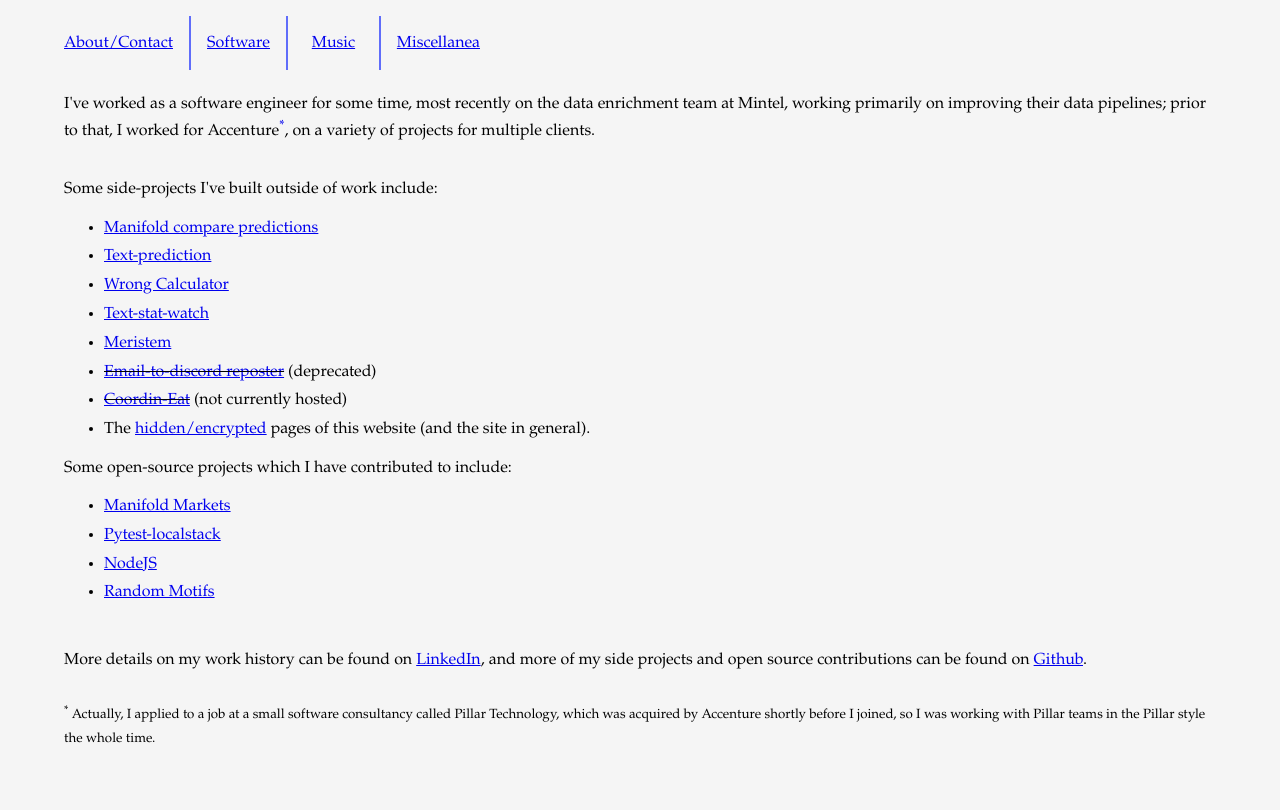
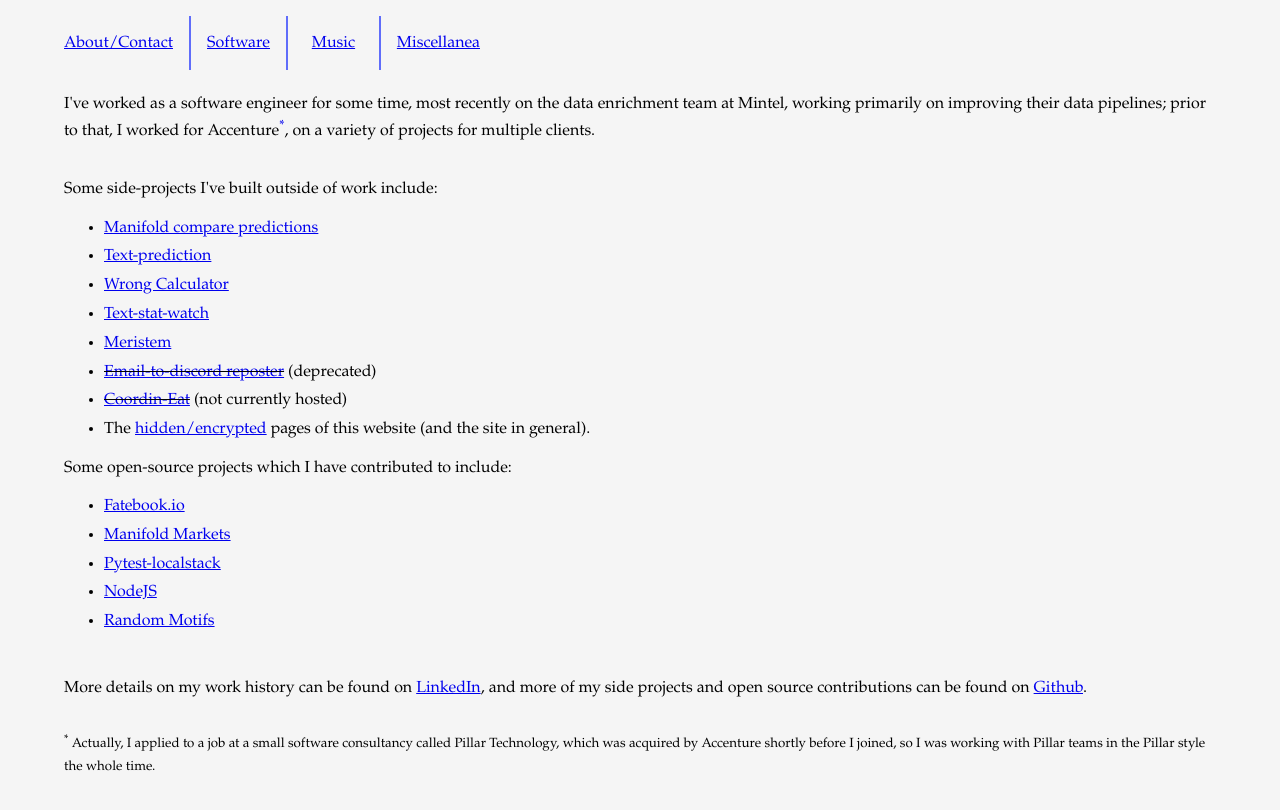
Before and after one commit to ForrestWeiswolf/forrestweiswolf.github.io, a Jekyll site: the page built from software.html, in a window 1280 px wide. Shown: the top 810 px of the page. Built offline with Jekyll 4.4.1, drawn with Linux system fonts in a browser that asks for light colours.

Commit message:
Add Fatebook to list of open source projects

```diff
--- a/software.html
+++ b/software.html
@@ -31,6 +31,9 @@
     <p>Some open-source projects which I have contributed to include:</p>
     <ul>
       <li>
+        <a href="https://fatebook.io/">Fatebook.io</a>
+      </li>
+      <li>
         <a href="https://manifold.markets/">Manifold Markets</a>
       </li>
       <li>
```
